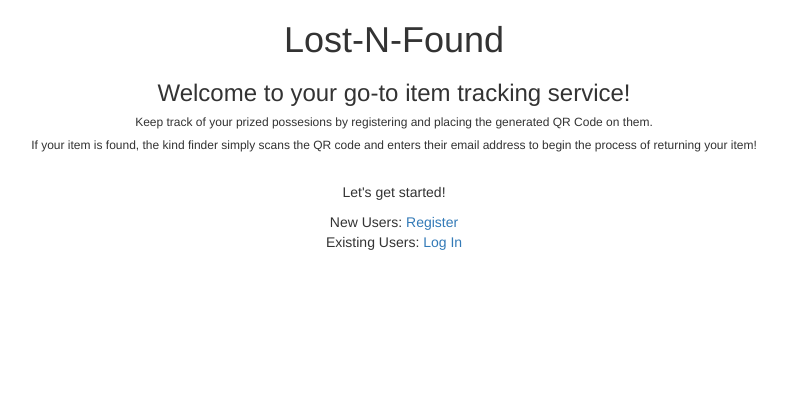
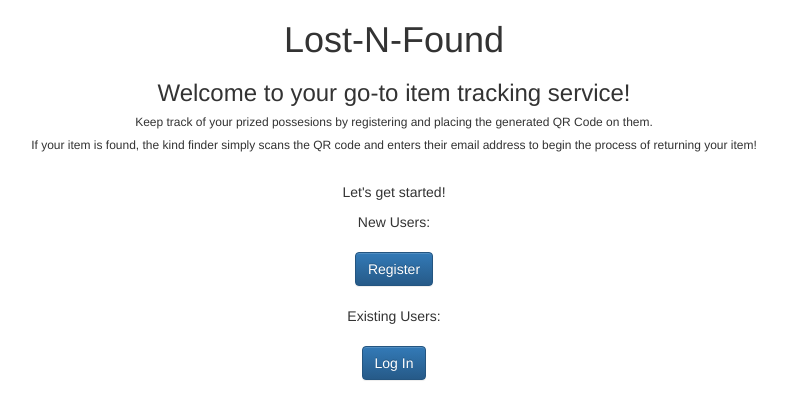
Before and after one commit to mafshar/lost-n-found-service, a Django app: page / in a window 1280 px wide. Shown: the top 420 px of the page, without its empty margins (246-1033 px from the left). Run offline with Django 3.2, Linux system fonts and the light colour scheme; parts of the project's set-up code (start-up, migrations or seed data) failed here and were passed over; some libraries are stand-ins or nearby versions.

Commit message:
more css

```diff
--- a/app/lostnfound/templates/lostnfound/index.html
+++ b/app/lostnfound/templates/lostnfound/index.html
@@ -5,6 +5,12 @@
     <h6> If your item is found, the kind finder simply scans the QR code and enters their email address to begin the process of returning your item! </h6>
     <br>
     <p> Let's get started! </p>
-    New Users: <a href="{% url 'signup' %}">Register</a> </br>
-    Existing Users: <a href="{% url 'login_user' %}">Log In</a>
+    <div>
+      New Users: <br></br>
+      <a href="{% url 'signup' %}" class="btn btn-primary">Register</a> </br>
+    </div></br>
+    <div>
+      Existing Users: <br></br>
+      <a href="{% url 'login_user' %}" class="btn btn-primary">Log In</a>
+    </div>
 {% endblock %}
--- a/app/lostnfound/views.py
+++ b/app/lostnfound/views.py
@@ -149,7 +149,6 @@ def print_qr_code(request, url, new_item):
     img.save(settings.MEDIA_ROOT + qr_filename)
 
     template_url = settings.MEDIA_URL +  qr_filename
-    print template_url
     return render(request, 'lostnfound/qr_code.html', {'qr_url': template_url , 'item': new_item})
 
 #TODO: IMPLEMENT ME!
```
